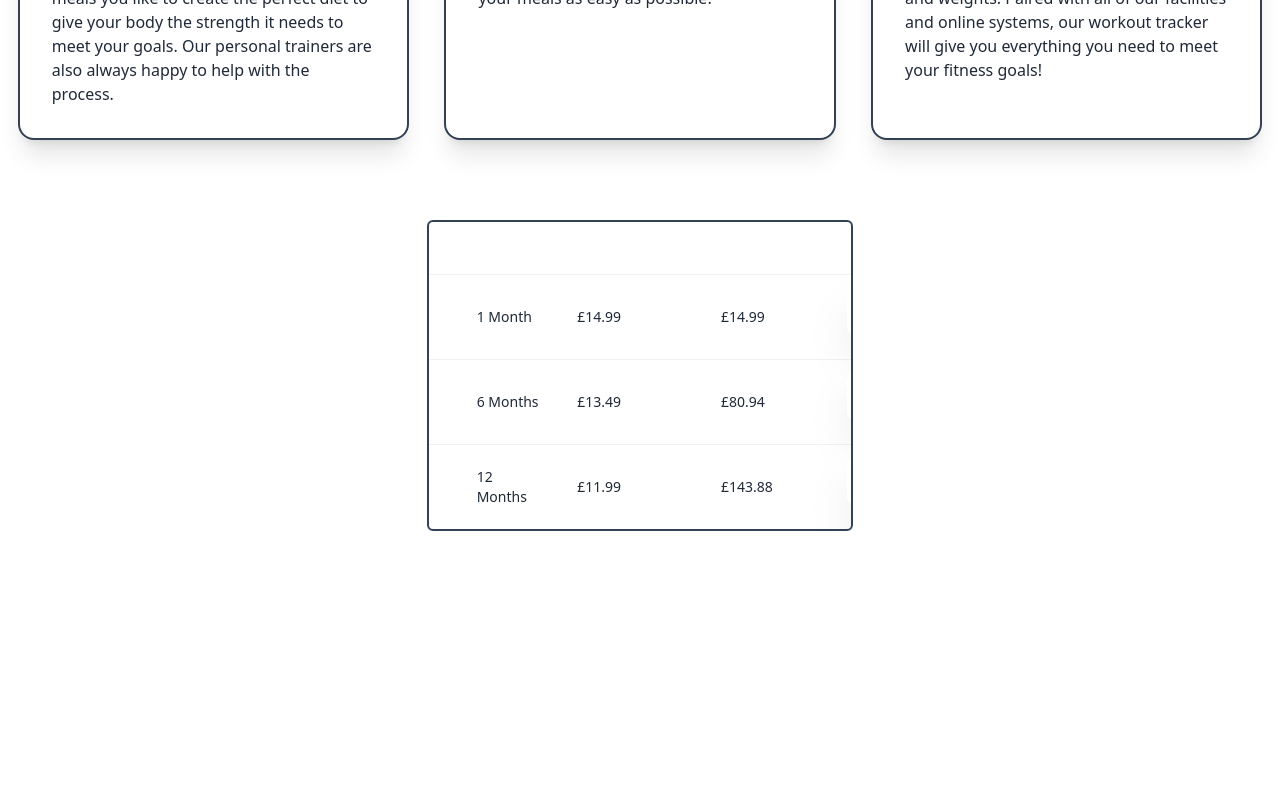
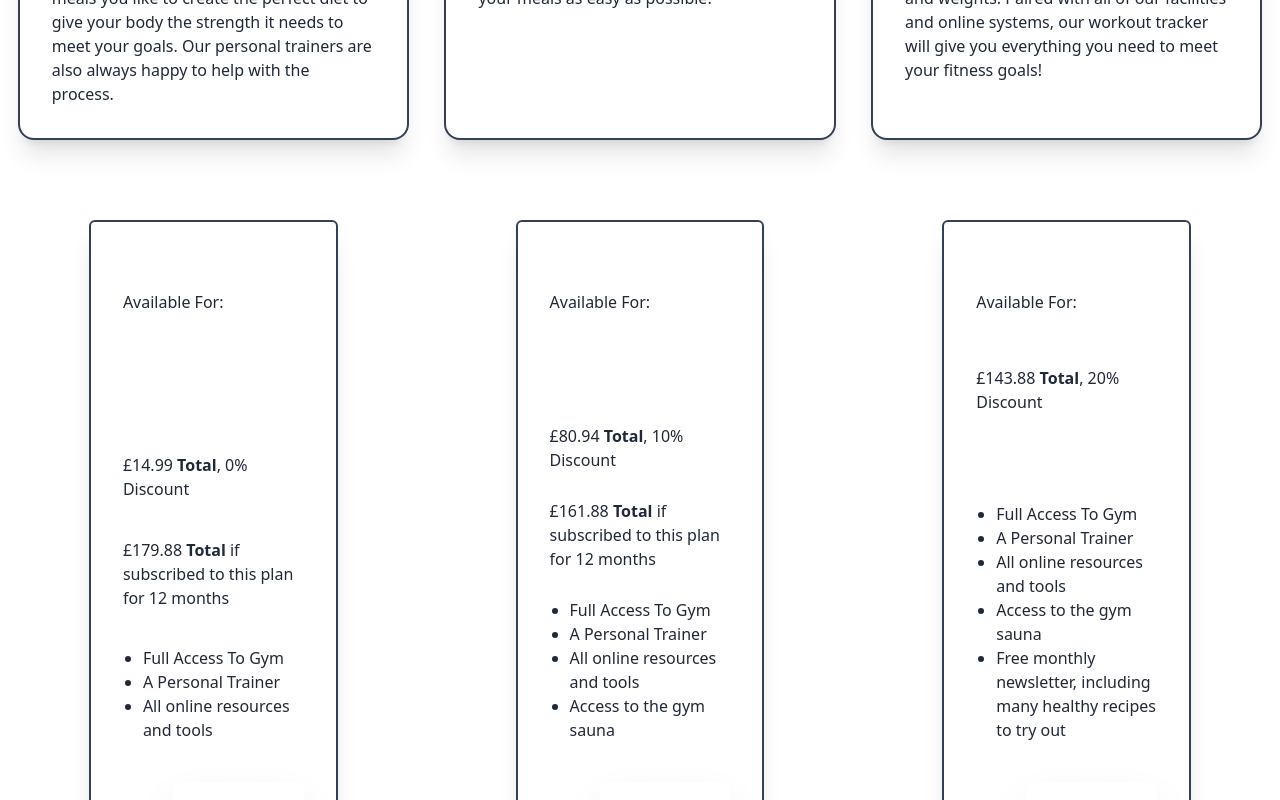
Before and after one commit to isaac238/ITSE_GROUP, a SvelteKit app: page / in a window 1280 px wide. Shown: the part 2000-2800 px from the top of the page. Before the commit the page ends 2571 px from the top, so only its background shows below. Built offline with nearby package versions, Linux system fonts and the light colour scheme.

Commit message:
turned subscription table into cards and added smooth scrolling to sections for the join us button and learn more below test

```diff
--- a/src/routes/+page.svelte
+++ b/src/routes/+page.svelte
@@ -10,6 +10,7 @@
 </script>
 
 <Nav/>
+<html lang="en" class="scroll-smooth"/>
 <main>
     <div class="hero min-h-screen" style="background-image: url({background});">
         <div class="hero-overlay bg-opacity-60" />
@@ -19,18 +20,19 @@
                 <p class="mb-5">
                     Elevate Your Strength! Overcome Your Limits!
                 </p>
-                <a href="/register"
+                <a href="#subscriptions"
                     class="btn bg-white text-black hover:bg-black hover:text-white shadow-2xl border-none"
                     >Join Us Now!
                 </a>
             </div>
-            <p class="mb-28 mt-auto justify-text-center text-white text-2xl">
-                Learn More About Us Below!
-            </p>
+            <a href="#cards"
+                class="mb-28 mt-auto justify-text-center text-white text-2xl"
+                >Learn more about us below!
+            </a>
         </div>
     </div>
     <div class="relative -top-20">
-        <div class="grid sm:grid-cols-1 md:grid-cols-2 lg:grid-cols-3 justify-items-center gap-y-12">
+        <div id="cards" class="grid sm:grid-cols-1 md:grid-cols-2 lg:grid-cols-3 justify-items-center gap-y-12">
             <div class="card w-11/12 lg:hover:border-slate-300 lg:hover:scale-105 bg-base-100 border-2 border-slate-700 shadow-2xl">
                 <figure><img src={card1} alt="Man doing a dumbbell bicep curl"/></figure>
                 <div class="card-body">
@@ -129,54 +131,69 @@
             </div>
         </div>
     </div>
-    <div class="overflow-x-auto mb-10 ml-auto mr-auto lg:w-1/3 w-11/12 border-2 border-slate-700 rounded-md">
-        <table class="table">
-        <thead>
-            <tr>
-            <th></th>
-            <th class="text-lg text-white">Months</th>
-            <th class="text-lg text-white">Price/Month</th>
-            <th class="text-lg text-white">Total Price</th>
-            </tr>
-        </thead>
-        <tbody>
-            <tr class="hover">
-            <th></th>
-                <td>1 Month</td>
-                <td>£14.99</td>
-                <td>£14.99</td>
-                <td>
+    <div id="subscriptions" class="grid sm:grid-cols-1 md:grid-cols-2 lg:grid-cols-3 justify-items-center gap-y-12 mb-10">
+        <div class="card w-3/4 lg:w-7/12 bg-base-100 lg:hover:border-slate-300 lg:hover:scale-105 shadow-xl border-2 border-slate-700 rounded-md">
+            <div class="card-body">
+                <h2 class="card-title text-white underline decoration-1 underline-offset-8">1 Month Plan</h2>
+                <p>Available For:</p>
+                <p class="text-white text-xl">£14.99 Per Month<p>
+                <p>£14.99 <strong>Total</strong>, 0% Discount</p>
+                <p>£179.88 <strong>Total</strong> if subscribed to this plan for 12 months</p>
+                <ul class="list-disc ml-5 mb-8">
+                    <li>Full Access To Gym</li>
+                    <li>A Personal Trainer</li>
+                    <li>All online resources and tools</li>
+                </ul>
+                <div class="card-actions justify-end">
                     <a href="/register"
                     class="btn bg-white mb-3 text-black hover:bg-black hover:text-white shadow-2xl border-none"
                     >Choose Plan
                     </a>
-                </td>
-            </tr>
-            <tr class="hover">
-                <th></th>
-                <td>6 Months</td>
-                <td>£13.49</td>
-                <td>£80.94</td>
-                <td>
+                </div>
+            </div>
+        </div>
+        <div class="card w-3/4 lg:w-7/12 bg-base-100 lg:hover:border-slate-300 lg:hover:scale-105 shadow-xl border-2 border-slate-700 rounded-md">
+            <div class="card-body">
+                <h2 class="card-title text-white underline decoration-1 underline-offset-8">6 Month Plan</h2>
+                <p>Available For:</p>
+                <p class="text-white text-xl">£13.49 Per Month<p>
+                <p>£80.94 <strong>Total</strong>, 10% Discount</p>
+                <p>£161.88 <strong>Total</strong> if subscribed to this plan for 12 months</p>
+                <ul class="list-disc ml-5 mb-8">
+                    <li>Full Access To Gym</li>
+                    <li>A Personal Trainer</li>
+                    <li>All online resources and tools</li>
+                    <li>Access to the gym sauna</li>
+                </ul>
+                <div class="card-actions justify-end">
                     <a href="/register"
                     class="btn bg-white mb-3 text-black hover:bg-black hover:text-white shadow-2xl border-none"
                     >Choose Plan
                     </a>
-                </td>
-            </tr>
-            <tr class="hover">
-            <th></th>
-            <td>12 Months</td>
-            <td>£11.99</td>
-            <td>£143.88</td>
-            <td>
-                <a href="/register"
-                class="btn bg-white mb-3 text-black hover:bg-black hover:text-white shadow-2xl border-none"
-                >Choose Plan
-                </a>
-            </td>
-            </tr>
-        </tbody>
-        </table>
+                </div>
+            </div>
+        </div>
+        <div class="card w-3/4 lg:w-7/12 bg-base-100 lg:hover:border-slate-300 lg:hover:scale-105 shadow-xl border-2 border-slate-700 rounded-md">
+            <div class="card-body">
+                <h2 class="card-title text-white underline decoration-1 underline-offset-8">12 Month Plan</h2>
+                <p>Available For:</p>
+                <p class="text-white text-xl">£11.99 Per Month<p>
+                <p>£143.88 <strong>Total</strong>, 20% Discount</p>
+                <p class="text-white">Save up to £36 by subscribing for 12 months!</p>
+                <ul class="list-disc ml-5 mb-8">
+                    <li>Full Access To Gym</li>
+                    <li>A Personal Trainer</li>
+                    <li>All online resources and tools</li>
+                    <li>Access to the gym sauna</li>
+                    <li>Free monthly newsletter, including many healthy recipes to try out</li>
+                </ul>
+                <div class="card-actions justify-end">
+                    <a href="/register"
+                    class="btn bg-white mb-3 text-black hover:bg-black hover:text-white shadow-2xl border-none"
+                    >Choose Plan
+                    </a>
+                </div>
+            </div>
+        </div>
     </div>
 </main>
```
